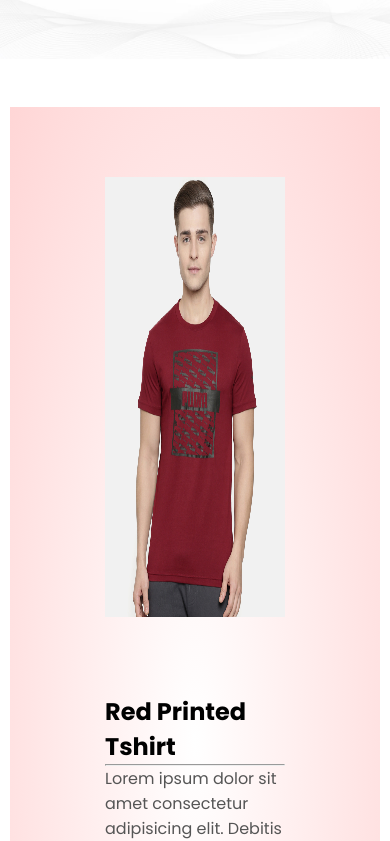
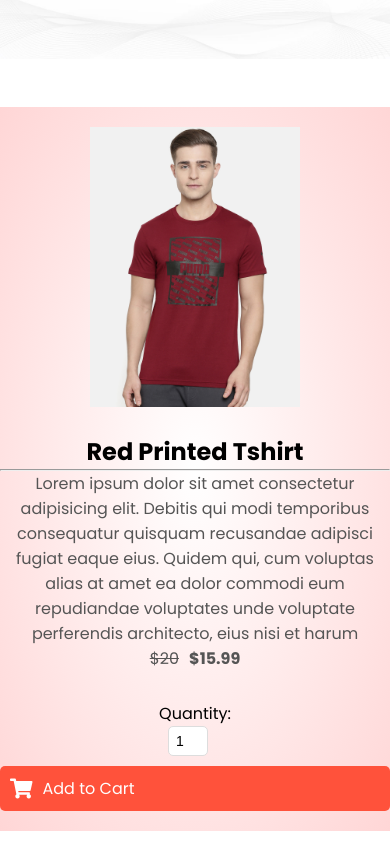
Before and after one commit to yewantraj/desn3035-a1, a plain HTML site: page product-detail.html in a window 390 px wide. Shown: the part 263-1104 px from the top of the page. Drawn offline with Linux system fonts and the light colour scheme.

Commit message:
fixed resposive feature for product detail page

```diff
--- a/style/style.css
+++ b/style/style.css
@@ -40,6 +40,76 @@ body {
 .product-container .row {
   background: radial-gradient(#fff, #ffd6d6);
 }
+
+.img-fluid {
+  max-width: 100%;
+  height: auto;
+}
+
+.col-6 {
+  flex-basis: 50%;
+  padding: 10px;
+  min-width: 200px;
+  margin-bottom: 50px;
+  text-align: center;
+  transition: transform 0.5s;
+}
+
+.col-6 img {
+  width: auto;
+  overflow: hidden;
+  height: 500px;
+  padding-top: 60px;
+}
+
+.detail-data p,
+.detail-data h2 {
+  text-align: left;
+}
+
+.price {
+  font-weight: 700;
+}
+
+.price del {
+  font-weight: 400;
+}
+
+.quantity-input {
+  width: 60px;
+  /* Control the size of the input */
+  padding: 8px;
+  margin-left: 5px;
+  margin-right: 20px;
+  /* Space between the input and the button */
+  border: 1px solid #ddd;
+  border-radius: 5px;
+  text-align: center;
+  /* Center the number inside the input */
+  font-size: 16px;
+}
+
+.btn-cart {
+  display: inline-flex;
+  align-items: center;
+  background: #ff523b;
+  color: #fff;
+  padding: 8px 30px;
+  font-size: 16px;
+  text-decoration: none;
+  border-radius: 5px;
+  transition: background 0.5s;
+}
+
+.btn-cart i {
+  margin-right: 10px;
+  font-size: 20px;
+}
+
+.btn-cart:hover {
+  background: #563434;
+}
+
 
 .navbar {
   display: flex;
@@ -190,41 +260,6 @@ a {
   margin-top: 30px;
 }
 
-.quantity-input {
-  width: 60px;
-  /* Control the size of the input */
-  padding: 8px;
-  margin-left: 5px;
-  margin-right: 20px;
-  /* Space between the input and the button */
-  border: 1px solid #ddd;
-  border-radius: 5px;
-  text-align: center;
-  /* Center the number inside the input */
-  font-size: 16px;
-}
-
-.btn-cart {
-  display: inline-flex;
-  align-items: center;
-  background: #ff523b;
-  color: #fff;
-  padding: 8px 30px;
-  font-size: 16px;
-  text-decoration: none;
-  border-radius: 5px;
-  transition: background 0.5s;
-}
-
-.btn-cart i {
-  margin-right: 10px;
-  font-size: 20px;
-}
-
-.btn-cart:hover {
-  background: #563434;
-}
-
 .categories {
   margin: 70px 0;
   display: flex;
@@ -314,28 +349,7 @@ a {
   width: 100%;
 }
 
-.img-fluid {
-  max-width: 100%;
-  height: auto;
-}
 
-.col-6 {
-  flex-basis: 50%;
-  padding: 10px;
-  min-width: 200px;
-  margin-bottom: 50px;
-  text-align: center;
-  transition: transform 0.5s;
-}
-
-
-
-.col-6 img {
-  width: auto;
-  overflow: hidden;
-  height: 500px;
-  padding-top: 60px;
-}
 
 h4 {
   color: #555;
@@ -453,6 +467,27 @@ small {
   font-size: 16px;
 }
 
+/* Back to Top Button Styles */
+#back-to-top {
+  position: fixed;
+  bottom: 40px;
+  right: 40px;
+  background-color: #ff523b;
+  color: #fff;
+  padding: 5px 16px;
+  border-radius: 100%;
+  font-size: 24px;
+  cursor: pointer;
+  display: none;
+  transition: background-color 0.3s ease;
+  z-index: 1000;
+}
+
+#back-to-top:hover {
+  background-color: #563434;
+}
+
+
 /*--------- footer ---------*/
 
 .footer {
@@ -557,18 +592,7 @@ ul {
 }
 
 
-.detail-data p,
-.detail-data h2 {
-  text-align: left;
-}
 
-.price {
-  font-weight: 700;
-}
-
-.price del {
-  font-weight: 400;
-}
 
 /* bootstrap css */
 .row {
@@ -751,9 +775,24 @@ ul {
   }
 
   .col-6 {
-    flex-basis: 50%;
+    flex-basis: 100%;
+    margin-bottom: 30px;
   }
 
+  .col-6 img {
+    height: 400px;
+    padding-top: 30px;
+  }
+
+  .quantity-input {
+    width: 50px;
+    font-size: 14px;
+  }
+
+  .btn-cart {
+    padding: 8px 25px;
+    font-size: 15px;
+  }
 
   .contact-container .col-6 {
     flex: 0 0 100%;
@@ -789,12 +828,54 @@ ul {
   }
 }
 
+/*---------- media query for product detail page less than 480px screen size ----------*/
 
-/* @media (max-width: 767.98px) {
+@media (max-width: 480px) {
+  .product-container {
+    padding-left: 15px;
+    padding-right: 15px;
+  }
+
   .col-6 {
     flex-basis: 100%;
+    padding: 0;
+    margin-bottom: 20px;
   }
-} */
+
+  .col-6 img {
+    height: 300px;
+    padding-top: 20px;
+  }
+
+  .detail-data p,
+  .detail-data h2 {
+    text-align: center;
+  }
+
+  .price {
+    text-align: center;
+  }
+
+  .quantity-input {
+    width: 40px;
+    font-size: 14px;
+    padding: 6px;
+  }
+
+  .btn-container {
+    display: flex;
+    flex-direction: column;
+    align-items: center;
+  }
+
+  .btn-cart {
+    width: 100%;
+    text-align: center;
+    padding: 10px;
+    font-size: 16px;
+    margin-top: 10px;
+  }
+}
 
 /*---------- media query for less than 600px screen size ----------*/
 
@@ -802,6 +883,7 @@ ul {
   .row {
     text-align: center;
   }
+
   .logo h2 {
     font-size: 20px;
   }
@@ -809,6 +891,7 @@ ul {
   .navbar nav ul li a {
     font-size: 14px;
   }
+
   .col-2,
   .col-3,
   .col-4 {
@@ -821,7 +904,8 @@ ul {
 
   .menu-icon {
     align-self: flex-end;
-}
+  }
+
   .about-content h2 {
     font-size: 24px;
     text-align: center;
```
